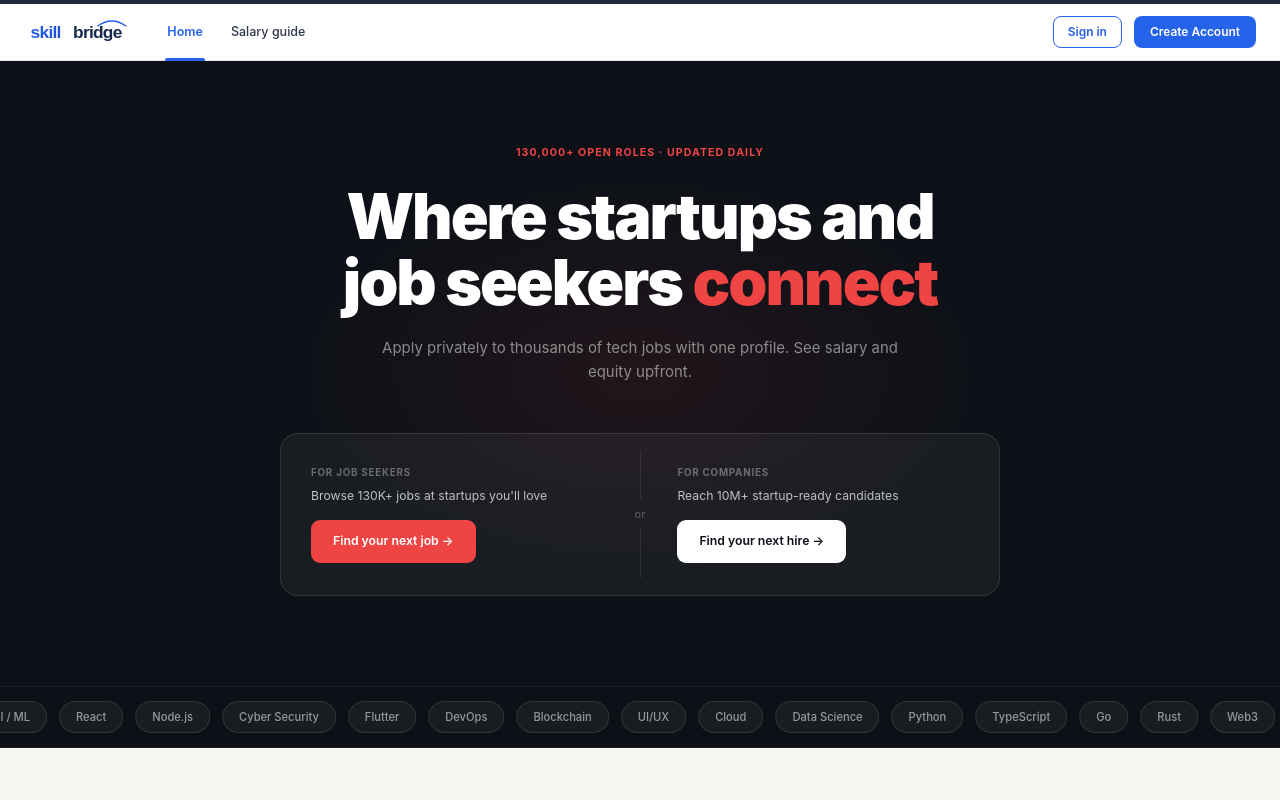
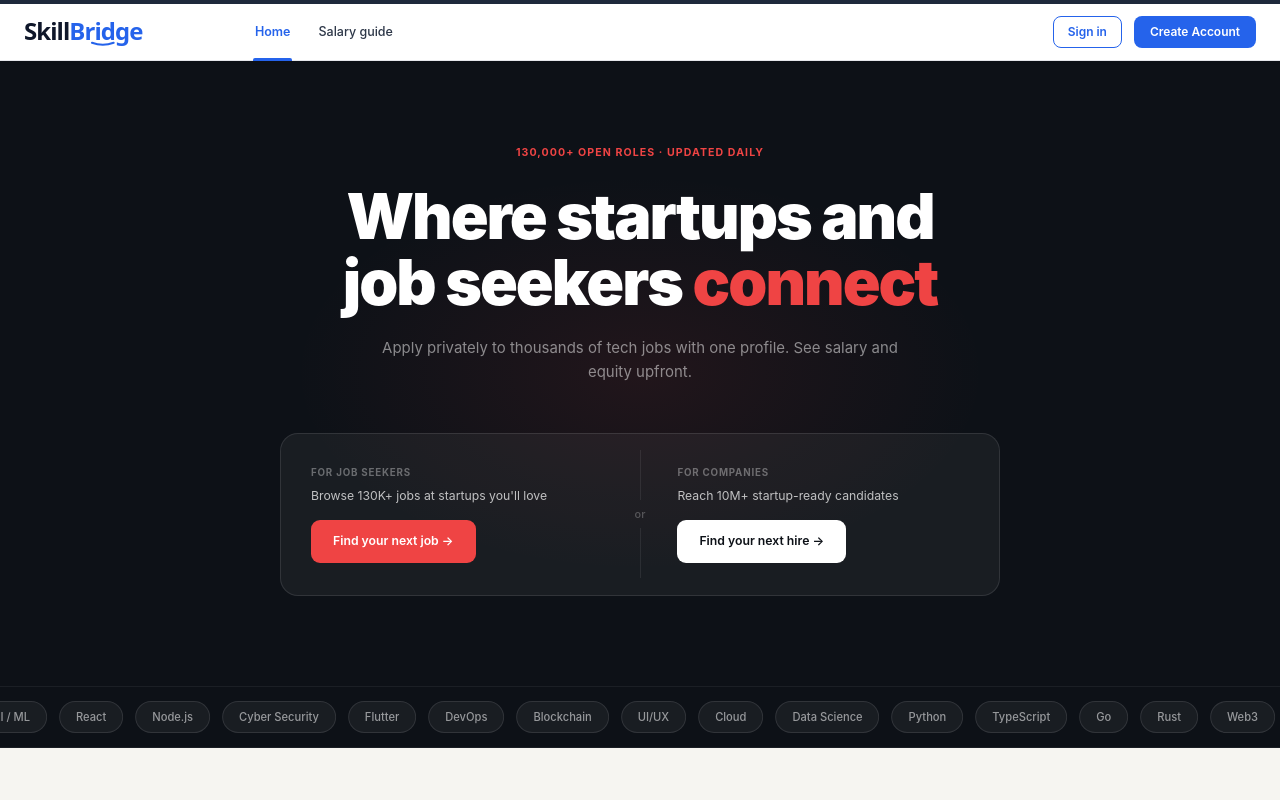
Before and after one commit to Chinmay0608/job-portal-system, a React (Vite) app in the folder frontend/: page / in a window 1280 px wide. Shown: the top 800 px of the page. Built offline with nearby package versions, Linux system fonts and the light colour scheme; no server answers.

Commit message:
feat: redesign SkillBridge brand logo into a modern YC-style vector wordmark

```diff
--- a/frontend/src/Components/SkillBridgeLogo.jsx
+++ b/frontend/src/Components/SkillBridgeLogo.jsx
@@ -1,53 +1,42 @@
 import React from "react";
 
-const SkillBridgeLogo = ({ width = 180, height, className = "" }) => {
+/**
+ * SkillBridge Startup Wordmark Logo
+ * Modern, geometric SaaS-style wordmark designed for high visual authority.
+ * Features unified typography ("Skill" in Deep Navy #0F172A, "Bridge" in Primary Blue #2563EB)
+ * with an integrated bridge connection accent at the base junction.
+ */
+const SkillBridgeLogo = ({ width = 165, height, className = "" }) => {
   return (
     <svg
       width={width}
       height={height}
-      viewBox="0 0 600 180"
+      viewBox="0 0 260 44"
+      fill="none"
       xmlns="http://www.w3.org/2000/svg"
       className={className}
+      aria-label="SkillBridge"
+      role="img"
+      style={{ display: "block" }}
     >
-      <defs>
-        <linearGradient id="skillBlue" x1="0%" y1="0%" x2="100%" y2="100%">
-          <stop offset="0%" stopColor="#2563EB" />
-          <stop offset="100%" stopColor="#1D4ED8" />
-        </linearGradient>
-      </defs>
-
-      {/* Skill */}
+      {/* Wordmark Typography */}
       <text
-        x="35"
-        y="120"
-        fontFamily="Arial, Helvetica, sans-serif"
-        fontSize="92"
-        fontWeight="600"
-        fill="url(#skillBlue)"
-        letterSpacing="-4"
+        x="0"
+        y="32"
+        fontFamily="system-ui, -apple-system, 'Plus Jakarta Sans', 'Inter', 'Segoe UI', Roboto, sans-serif"
+        fontSize="31"
+        fontWeight="800"
+        letterSpacing="-1.2px"
       >
-        skill
+        <tspan fill="#0F172A">Skill</tspan>
+        <tspan fill="#2563EB">Bridge</tspan>
       </text>
 
-      {/* Bridge */}
-      <text
-        x="260"
-        y="120"
-        fontFamily="Arial, Helvetica, sans-serif"
-        fontSize="92"
-        fontWeight="600"
-        fill="#172B4D"
-        letterSpacing="-4"
-      >
-        bridge
-      </text>
-
-      {/* Bridge arc */}
+      {/* Integrated Typography Accent: Micro Bridge Arc joining Skill & Bridge at baseline */}
       <path
-        d="M390 58 Q465 5 540 58"
-        fill="none"
-        stroke="url(#skillBlue)"
-        strokeWidth="7"
+        d="M 88 36 Q 102 41 116 36"
+        stroke="#2563EB"
+        strokeWidth="2.8"
         strokeLinecap="round"
       />
     </svg>
```
